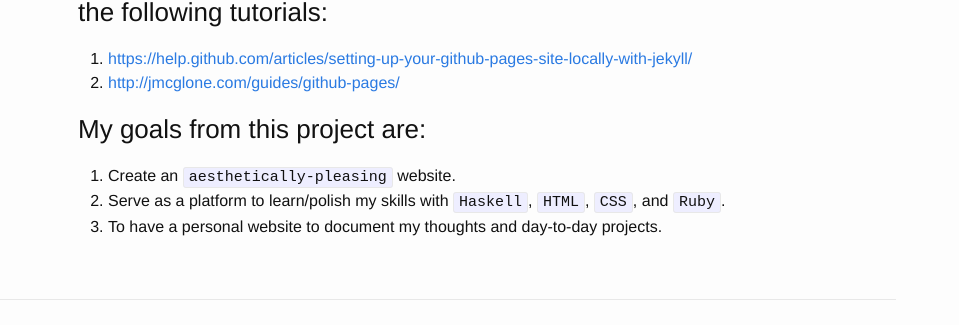
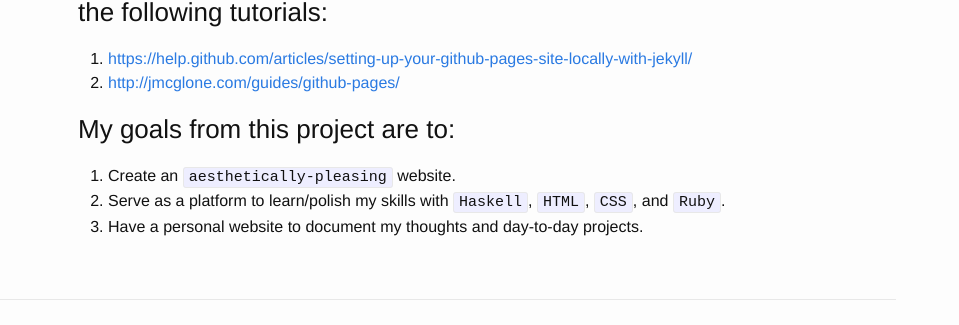
Before and after one commit to majeedthaika/majeedthaika.github.io, a Jekyll site: the page built from _posts/2016-06-03-majeed-thaika-site-launched.md, in a window 1280 px wide. Shown: the part 259-584 px from the top of the page, without its empty margins (0-959 px from the left). Built offline with Jekyll 4.4.1, drawn with Linux system fonts in a browser that asks for light colours.

```diff
--- a/_posts/2016-06-03-majeed-thaika-site-launched.md
+++ b/_posts/2016-06-03-majeed-thaika-site-launched.md
@@ -9,8 +9,8 @@ date: 2016-06-03
 1. <https://help.github.com/articles/setting-up-your-github-pages-site-locally-with-jekyll/>
 2. <http://jmcglone.com/guides/github-pages/>
 
-### My goals from this project are:
+### My goals from this project are to:
 
 1. Create an `aesthetically-pleasing` website.
 2. Serve as a platform to learn/polish my skills with `Haskell`, `HTML`, `CSS`, and `Ruby`.
-3. To have a personal website to document my thoughts and day-to-day projects.
+3. Have a personal website to document my thoughts and day-to-day projects.
```
